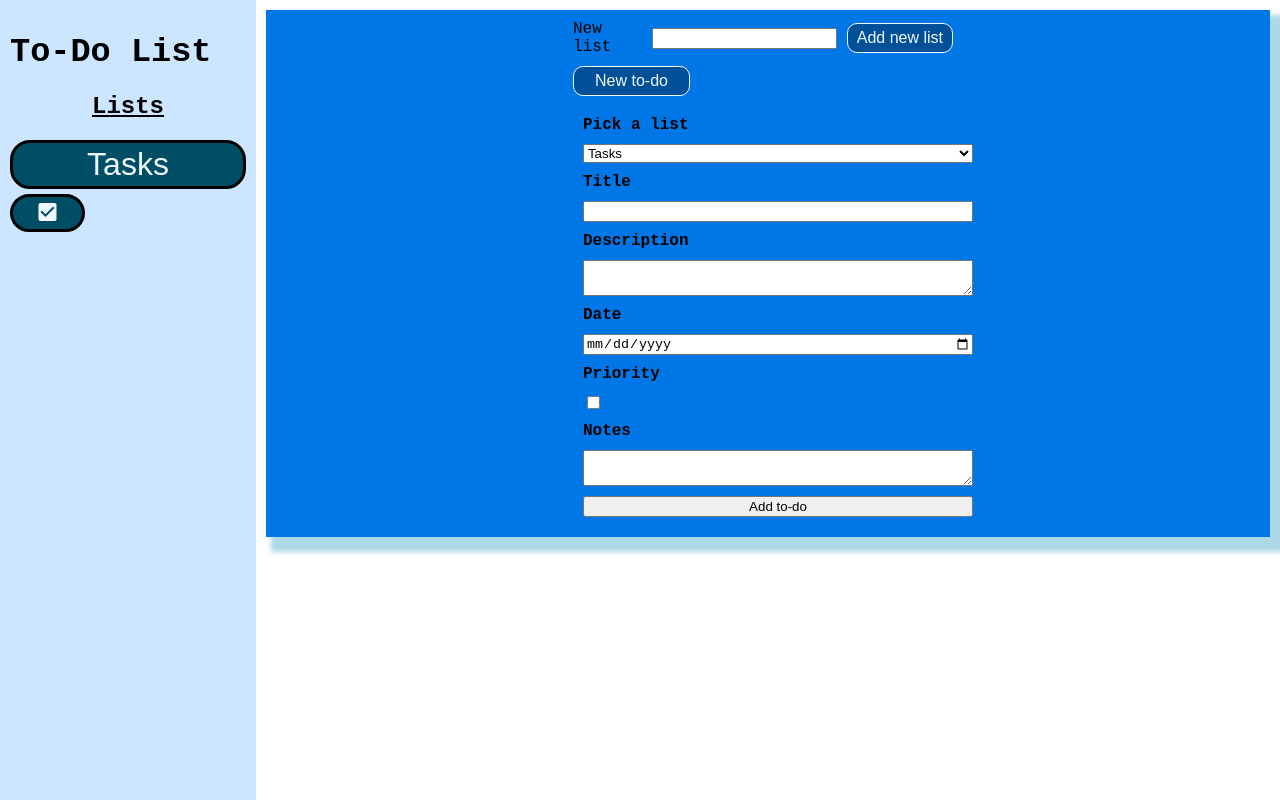
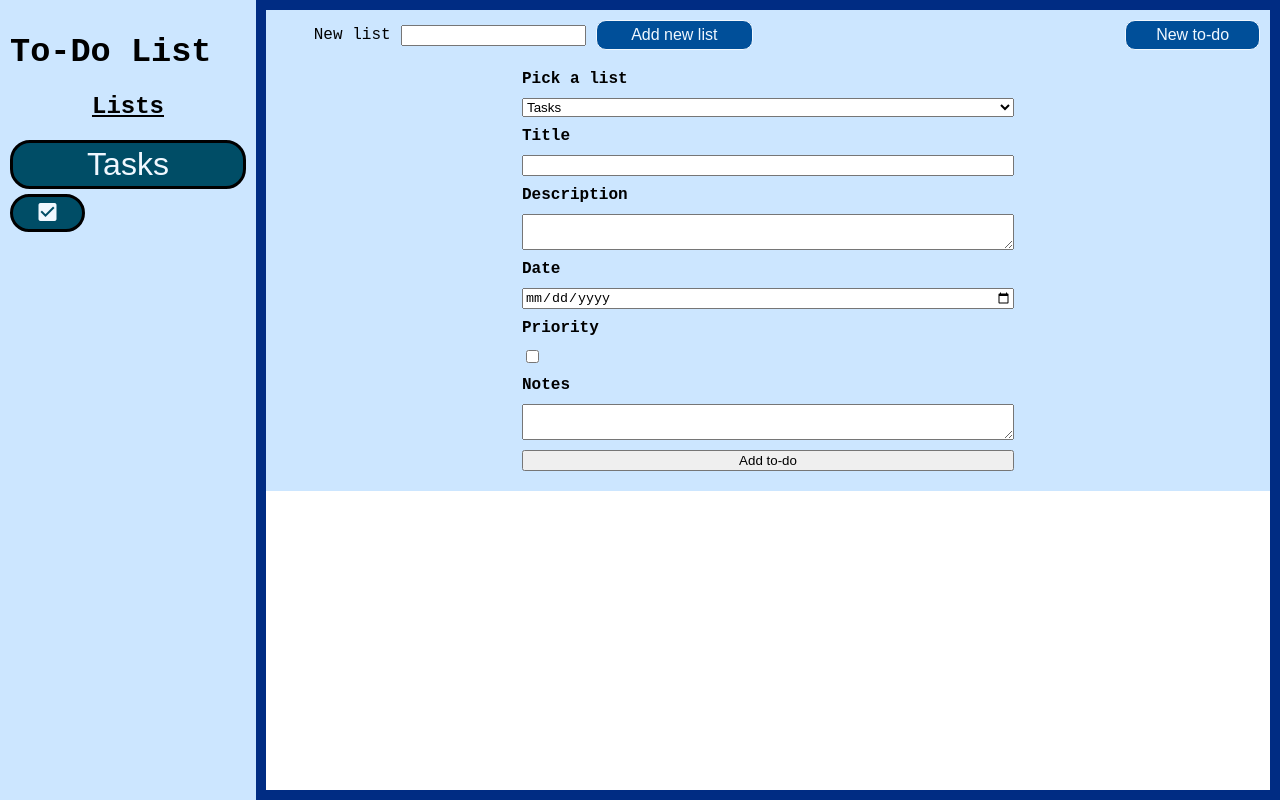
Before and after one commit to Gohan61/todo-list, a website built with webpack: page src/index.html in a window 1280 px wide. Both pictures are taken after a click on the button "New to-do". Built offline with nearby package versions, Linux system fonts and the light colour scheme.

Commit message:
Style: align new list + to-do in one line + color
* Aligned new list form + new to do button in one line for less space
usage
* Applied same background color as navbar for more coherent look

```diff
--- a/src/style.css
+++ b/src/style.css
@@ -23,16 +23,19 @@ body {
 }
 
 .mainContainer {
-  padding: 10px;
+  border: 10px solid rgb(0, 44, 131);
 }
 
 .newItems {
-  background-color: rgb(0, 119, 230);
+  background-color: rgb(204, 230, 255);
   padding: 10px;
-  box-shadow: 10px 10px 5px 5px lightblue;
   display: grid;
-  justify-content: center;
+  grid-template-columns: 1fr 1fr;
   gap: 10px;
+}
+
+.newToDoForm {
+  justify-self: end;
 }
 
 .newToDoForm,
@@ -53,14 +56,17 @@ body {
   justify-content: center;
   gap: 10px;
   align-items: center;
+  width: 41vw;
 }
 
 .newToDo {
   display: grid;
-  width: 100%;
+  width: 50%;
   padding: 10px;
   align-items: center;
+  justify-self: center;
   gap: 10px;
+  grid-area: 2 / 1 / 2 / 3;
 }
 
 .newToDo label {
```
